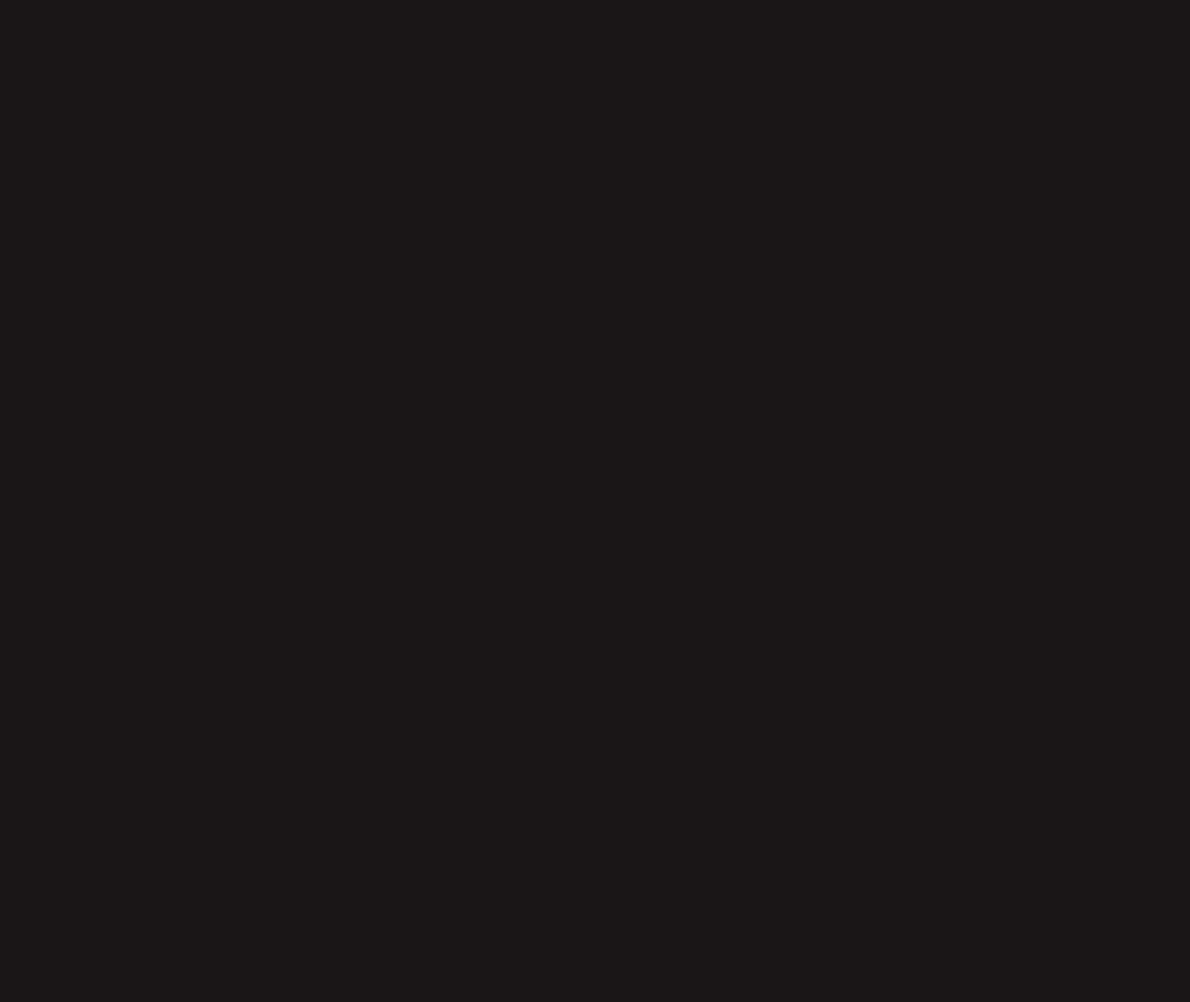
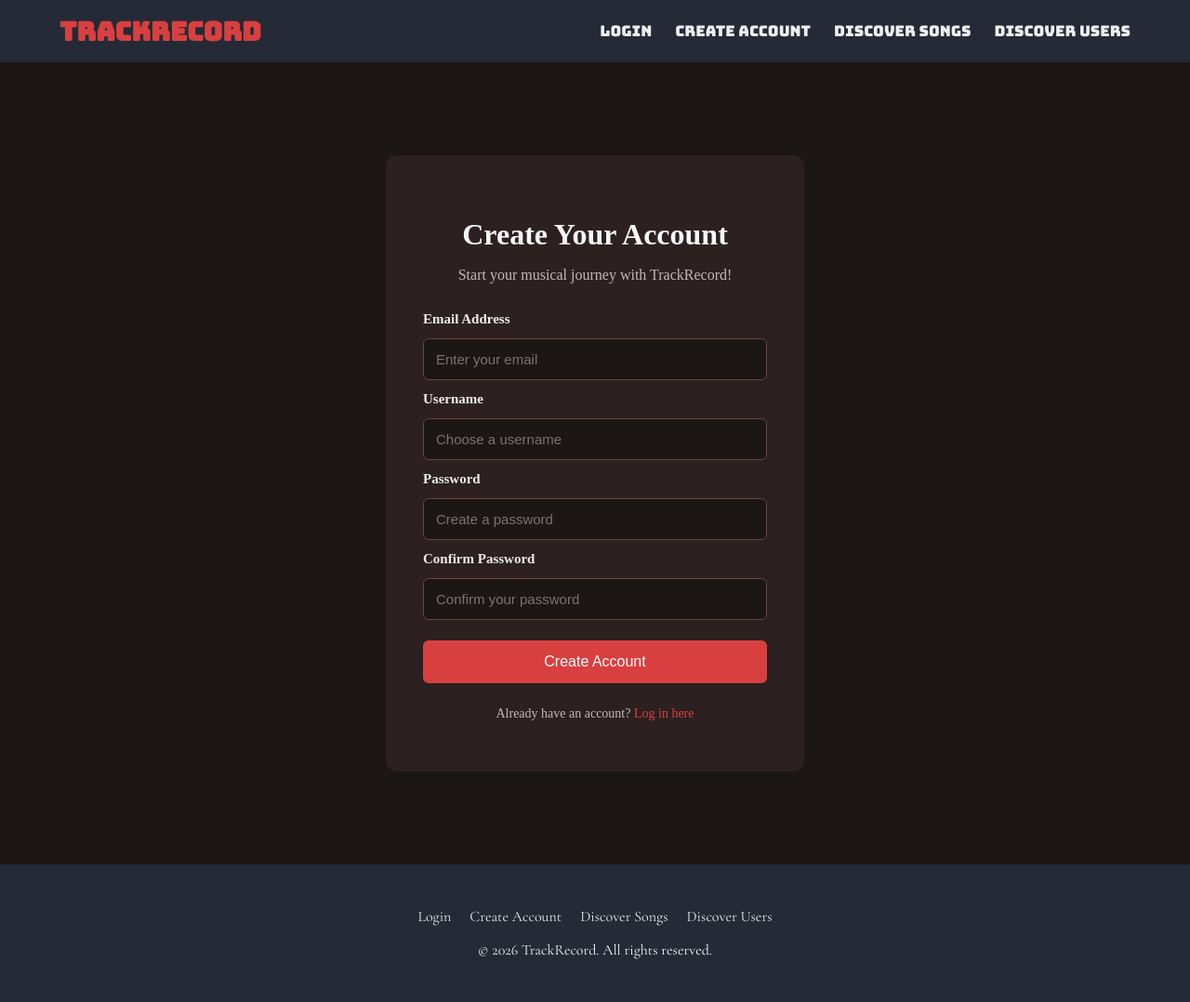
Before and after one commit to thrento/trackrecord, a plain HTML site: page register.html in a window 1280 px wide. Shown: the whole page at 93% size. Before the commit the page ends 800 px from the top, so only its background shows below. Drawn offline with nearby package versions, Linux system fonts and the light colour scheme.

Commit message:
login and register

```diff
--- a/register.html
+++ b/register.html
@@ -10,6 +10,57 @@
     <link href="https://fonts.googleapis.com/css2?family=Bungee&family=Cormorant+Garamond:ital,wght@0,300..700;1,300..700&display=swap" rel="stylesheet">
 </head>
 <body>
-
+    <header>
+        <h1><a href="index.html">TrackRecord</a></h1>
+        <nav id="headernav">
+            <ul>
+                <li><a href="login.html">Login</a></li>
+                <li><a href="register.html">Create Account</a></li>
+                <li><a href="songs.html">Discover Songs</a></li>
+                <li><a href="users.html">Discover Users</a></li>
+            </ul>
+        </nav>
+    </header>
+    <main>
+        <section id="register">
+            <h2>Create Your Account</h2>
+            <p>Start your musical journey with TrackRecord!</p>
+            <form id="register-form">
+            <label for="register-email">Email Address</label>
+            <input type="email" id="register-email"
+               name="email"
+               placeholder="Enter your email" required>
+            <label for="register-username">Username</label>
+            <input type="text" id="register-username"
+               name="username"
+               placeholder="Choose a username" required>
+            <label for="register-password">Password</label>
+            <input type="password" id="register-password"
+               name="password"
+               placeholder="Create a password" required>
+            <label for="confirm-password">Confirm Password</label>
+            <input type="password" id="confirm-password"
+               name="confirm-password"
+               placeholder="Confirm your password" required>
+            <button type="submit">Create Account</button>
+            </form>
+            <p class="account-link">
+                Already have an account?
+                <a href="login.html">Log in here</a>
+            </p>
+        </section>
+    </main>
+    </main>
+    <footer>
+        <nav id="footernav">
+            <ul>
+                <li><a href="login.html">Login</a></li>
+                <li><a href="register.html">Create Account</a></li>
+                <li><a href="songs.html">Discover Songs</a></li>
+                <li><a href="users.html">Discover Users</a></li>
+            </ul>
+        </nav>
+        <p>&copy; 2026 TrackRecord. All rights reserved.</p>
+    </footer>
 </body>
 </html>
--- a/style.css
+++ b/style.css
@@ -262,6 +262,85 @@ main > img {
     transform: scale(1.15);
 }
 
+/* Login page */
+#login, #register {
+    background-color: #2D2020;
+    max-width: 450px;
+    margin: 60px auto;
+    padding: 40px;
+    border-radius: 12px;
+    text-align: center;
+}
+
+#login h2, #register h2 {
+    font-size: 32px;
+    margin-bottom: 10px;
+}
+
+#login > p, #register > p {
+    color: #BBBBBB;
+}
+
+/* Login form */
+#login-form, #register-form {
+    display: flex;
+    flex-direction: column;
+    text-align: left;
+    gap: 12px;
+    margin-top: 30px;
+}
+
+#login-form label, #register-form label {
+    color: #EEEEEE;
+    font-size: 15px;
+    font-weight: bold;
+}
+
+#login-form input, #register-form input {
+    background-color: #1D1616;
+    color: #FFFFFF;
+    border: 1px solid #664444;
+    border-radius: 6px;
+    padding: 13px;
+    font-size: 15px;
+}
+
+#login-form input:focus, #register-form input:focus {
+    outline: 2px solid #D84040;
+    outline-offset: 1px;
+}
+
+#login-form button, #register-form button {
+    background-color: #D84040;
+    color: white;
+    border: none;
+    border-radius: 6px;
+    padding: 14px;
+    font-size: 16px;
+    cursor: pointer;
+    margin-top: 10px;
+    transition: background-color 0.3s ease;
+}
+
+#login-form button:hover, #register-form button:hover {
+    background-color: #A52A2A;
+}
+
+/* Create account link */
+.account-link {
+    margin-top: 25px;
+    font-size: 14px;
+}
+
+.account-link a {
+    color: #D84040;
+    text-decoration: none;
+}
+
+.account-link a:hover {
+    text-decoration: underline;
+}
+
 /* Footer */
 
 /* Footer navigation */
@@ -484,6 +563,18 @@ footer {
     #webuse li span:last-child {
         font-size: 15px;
     }
+    #login, #register {
+        margin: 30px auto;
+        padding: 25px 20px;
+    }
+
+    #login h2, #register h2 {
+        font-size: 26px;
+    }
+
+    #login-form input, #register-form input {
+        width: 100%;
+    }
 
     /* Footer */
     footer {
```
Also changed, not shown: login.html (+44 -0 lines).
